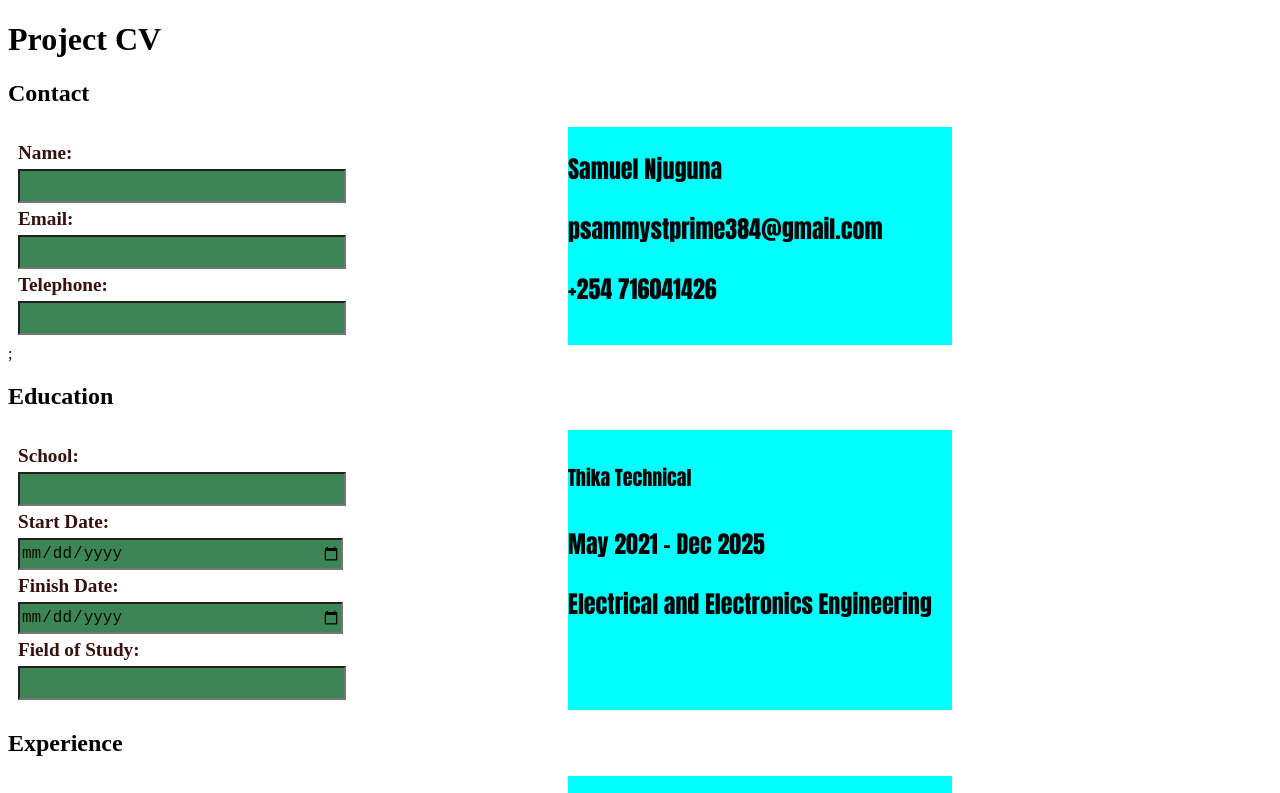
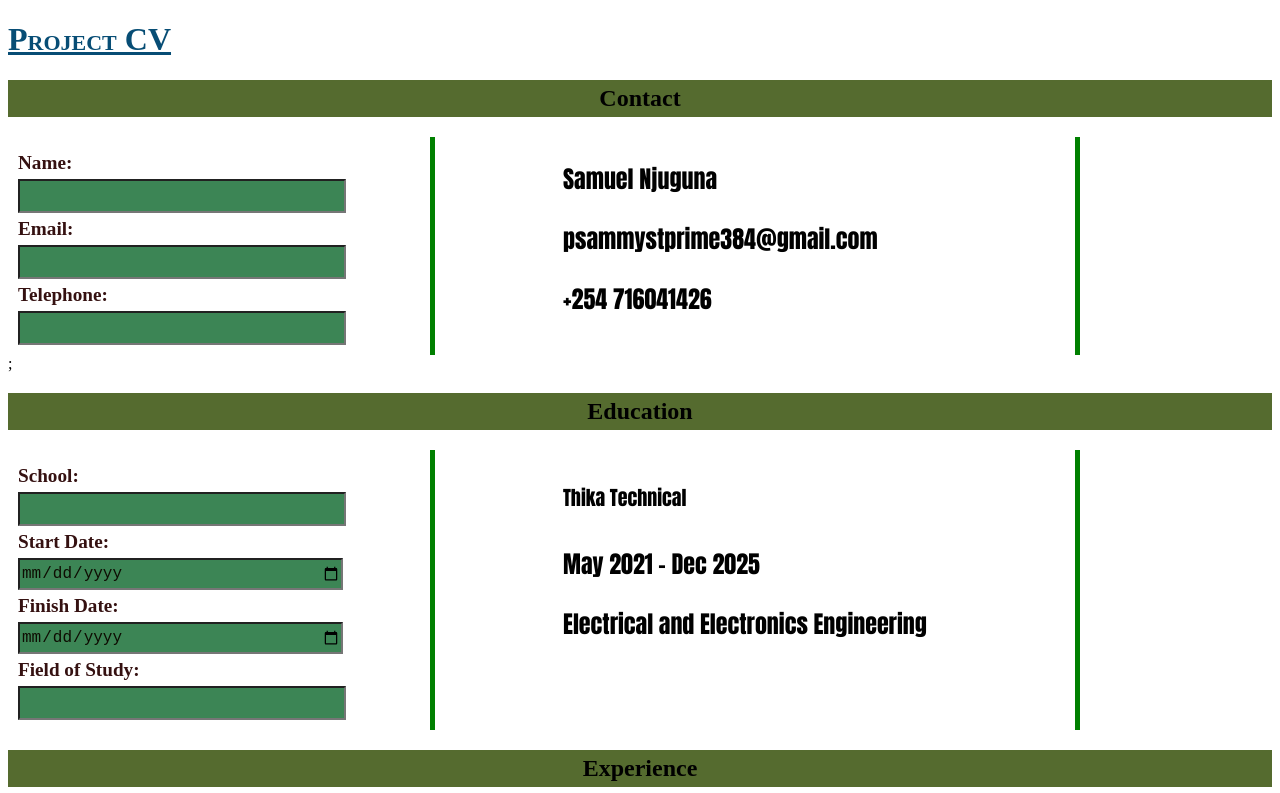
Before and after one commit to PsammystPrime/CV-Application, a React (Vite) app: page / in a window 1280 px wide. Shown: the top 793 px of the page. Built offline with nearby package versions, Linux system fonts and the light colour scheme.

Commit message:
Update App.css

```diff
--- a/src/App.css
+++ b/src/App.css
@@ -17,11 +17,26 @@ input {
   background-color: rgb(60, 133, 85);
 }
 span {
-  background-color: aqua;
+  /* background-color: aqua; */
   min-width: 30vw;
   font-size: x-large;
   font-family: Impact, Haettenschweiler, "Arial Narrow Bold", sans-serif;
-  margin-right: 25vw;
+  margin-right: 15vw;
+  border-right: 5px solid green;
+  border-left: 5px solid green;
+  padding: 0 10vw;
+}
+h1 {
+  color: rgb(7, 77, 117);
+  text-decoration: underline;
+  font-variant: small-caps;
+}
+h2 {
+  display: flex;
+  justify-content: center;
+  align-items: center;
+  background-color: darkolivegreen;
+  padding: 5px 0;
 }
 header {
   display: flex;
@@ -31,7 +46,6 @@ header section {
   display: flex;
   flex-direction: column;
 }
-
 .education div {
   display: flex;
   justify-content: space-between;
```
